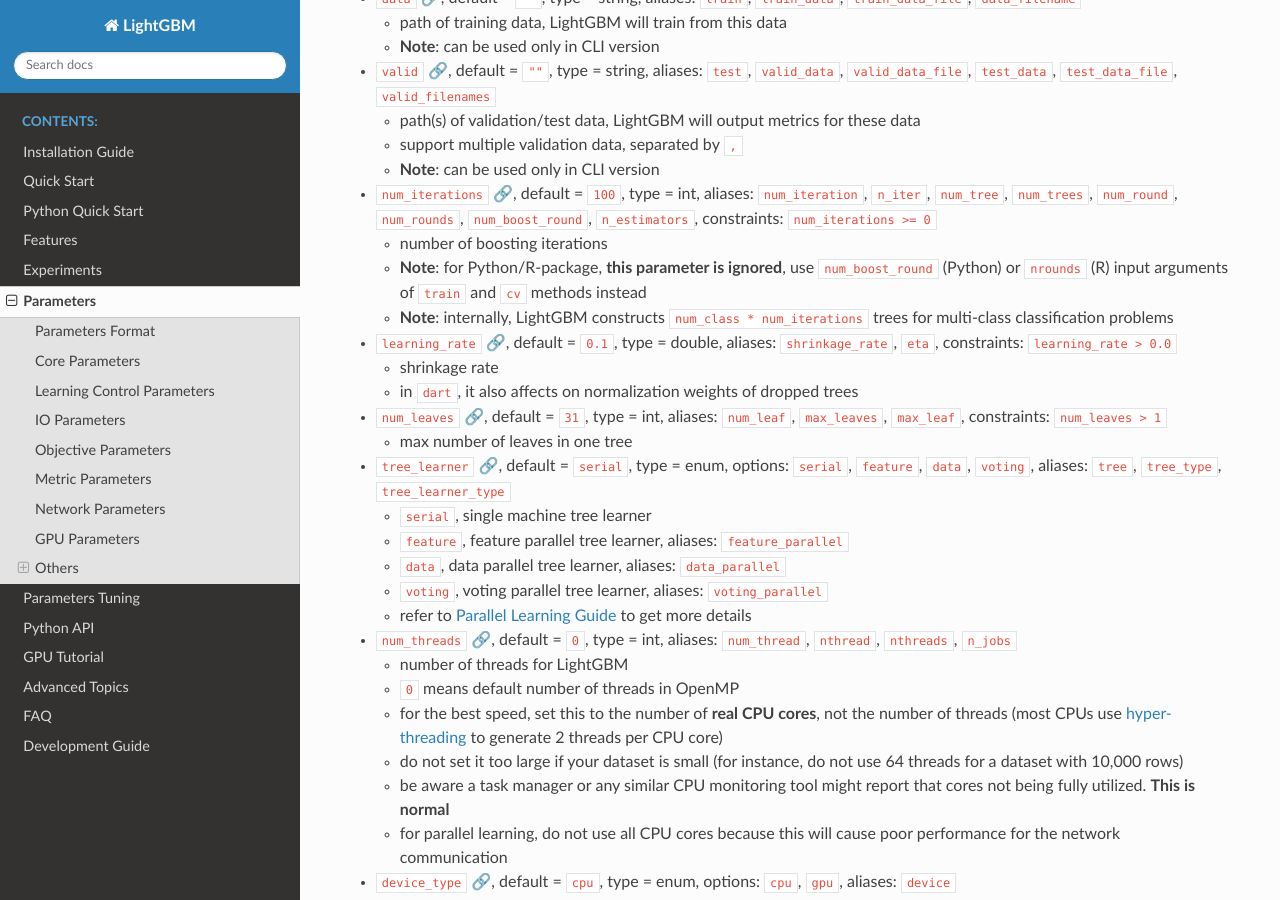
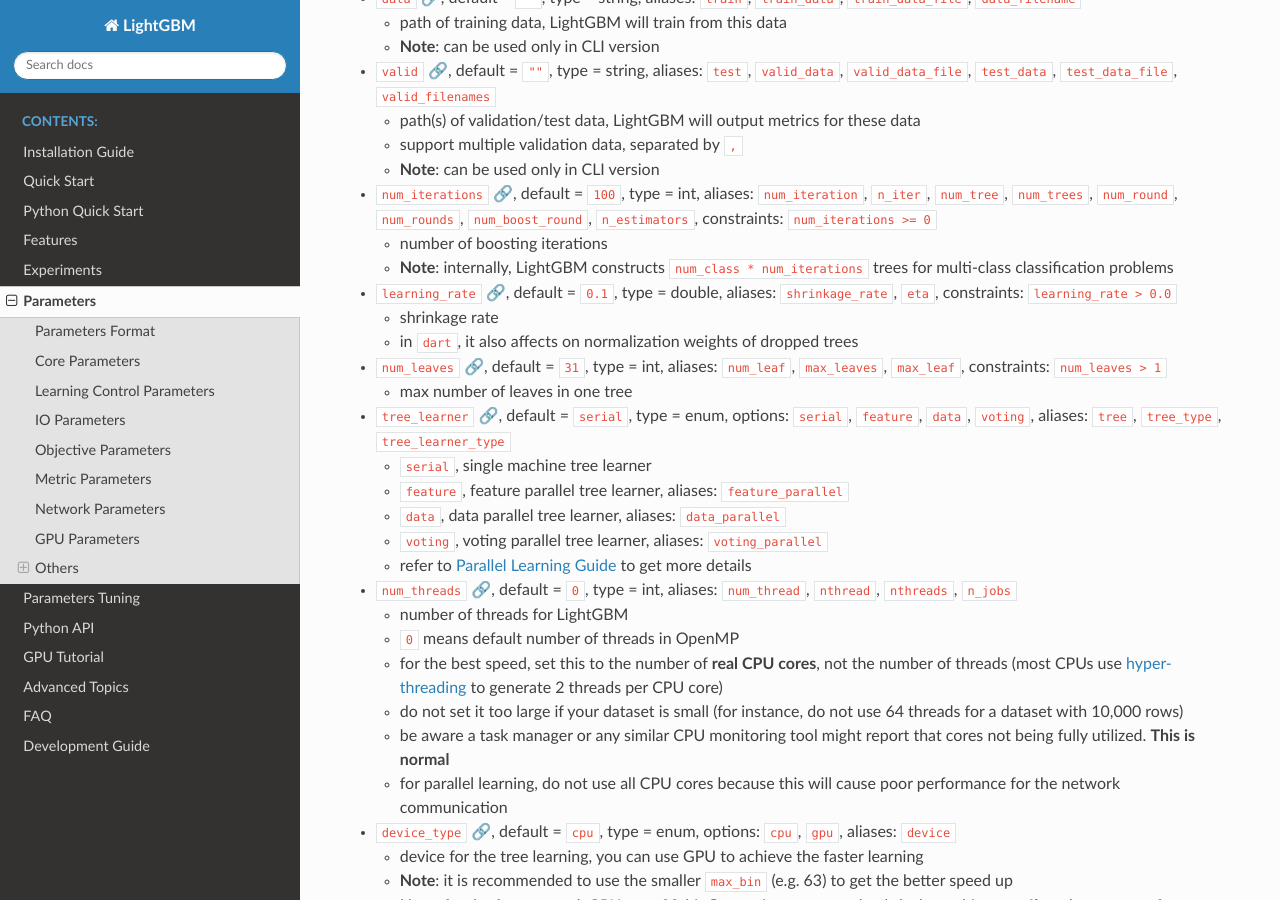
Before and after one commit to microsoft/LightGBM, a Sphinx documentation site: the page built from docs/Parameters.rst, in a window 1280 px wide and 900 px high, scrolled down 1811 px. Built offline with Sphinx 7.4.7 and the Read the Docs theme 2.0.0, drawn with Linux system fonts in a browser that asks for light colours; pages that are not in the unit, such as notebooks, are missing from menus.

Commit message:
[docs] updated docs of num_iterations parameter (#1515)
* updated docs of num_iterations parameter

* updated num_iterations param description for R

```diff
--- a/docs/Parameters.rst
+++ b/docs/Parameters.rst
@@ -126,8 +126,6 @@
 -  ``num_iterations`` :raw-html:`<a id="num_iterations" title="Permalink to this parameter" href="#num_iterations">&#x1F517;&#xFE0E;</a>`, default = ``100``, type = int, aliases: ``num_iteration``, ``n_iter``, ``num_tree``, ``num_trees``, ``num_round``, ``num_rounds``, ``num_boost_round``, ``n_estimators``, constraints: ``num_iterations >= 0``
 
    -  number of boosting iterations
-
-   -  **Note**: for Python/R-package, **this parameter is ignored**, use ``num_boost_round`` (Python) or ``nrounds`` (R) input arguments of ``train`` and ``cv`` methods instead
 
    -  **Note**: internally, LightGBM constructs ``num_class * num_iterations`` trees for multi-class classification problems
 
```
Also changed, not shown: 1 other file.
